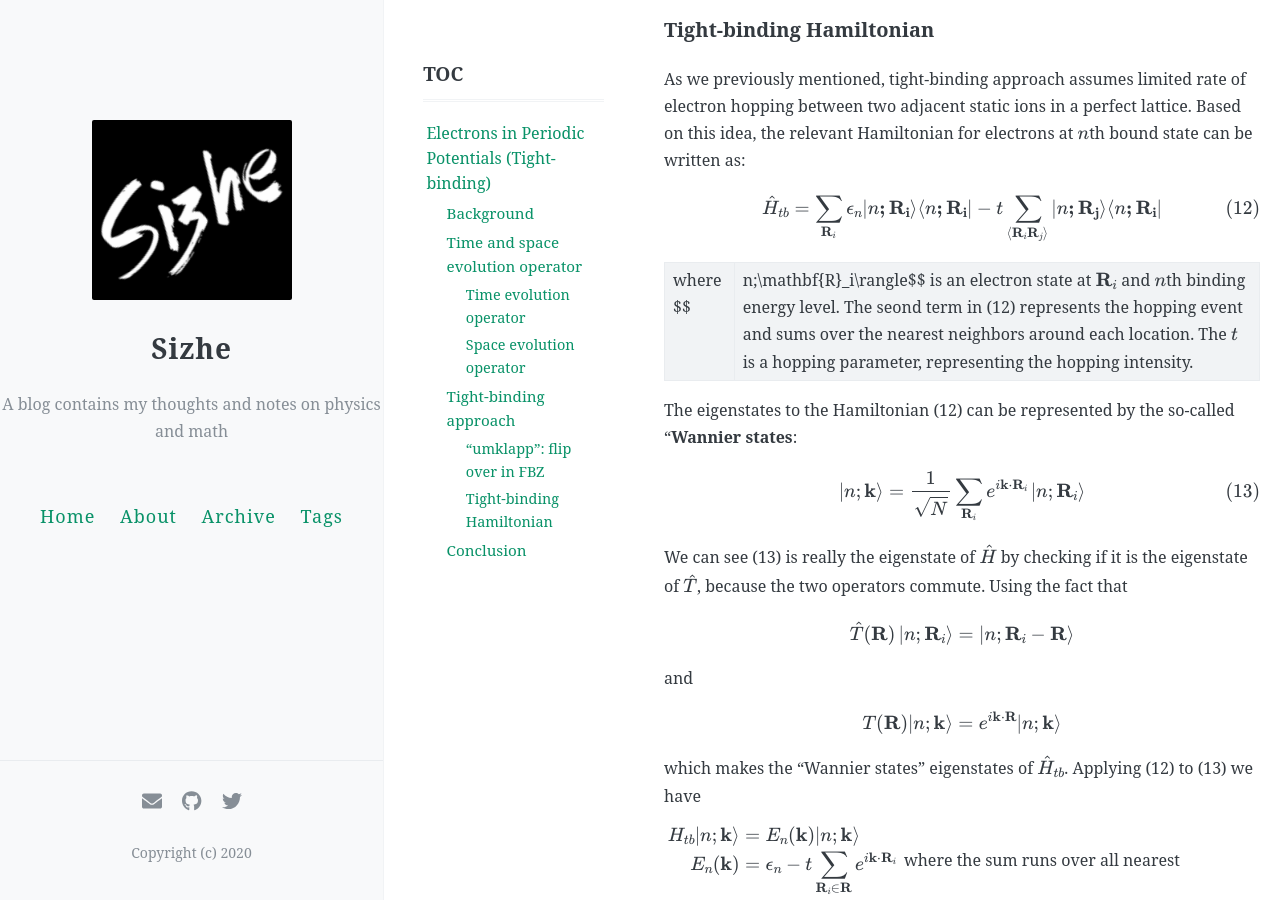
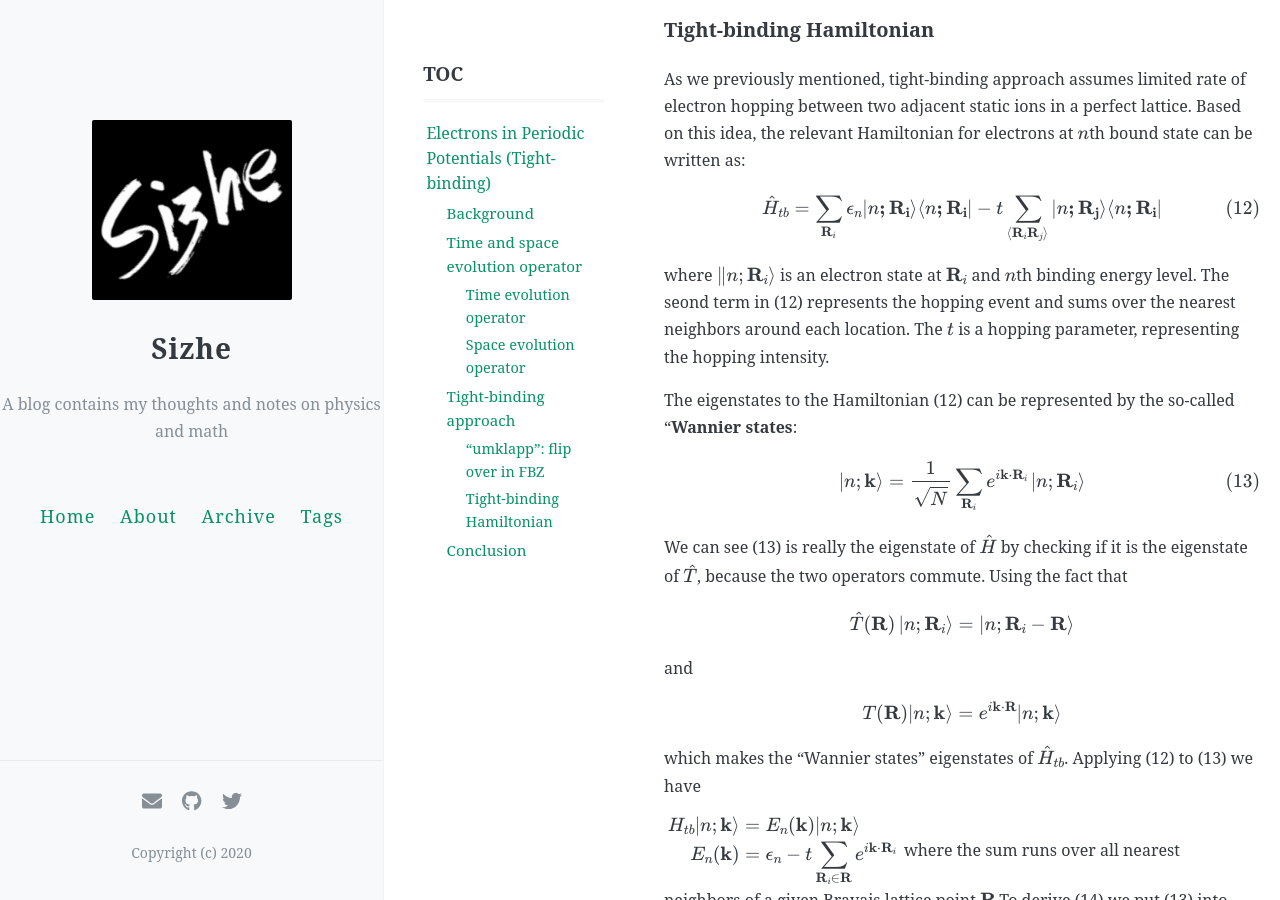
Before and after one commit to Lonitch/Lonitch.github.io, a Jekyll site: the page built from _posts/2020-05-28-Translational-Operator.md, in a window 1280 px wide and 900 px high, scrolled down 5306 px. Built offline with Jekyll 4.4.1, drawn with Linux system fonts in a browser that asks for light colours; formulas are drawn with MathJax 3; comment, search, counter and statistics services are not loaded.

```diff
--- a/_posts/2020-05-28-Translational-Operator.md
+++ b/_posts/2020-05-28-Translational-Operator.md
@@ -218,7 +218,7 @@ $$
 \hat{H}_{tb}=\sum_{\mathbf{R}_i}\epsilon_n|n\mathbf{;R_i}\rangle\langle n\mathbf{;R_i}|-t\sum_{\langle \mathbf{R}_i\mathbf{R}_j\rangle}|n\mathbf{;R_j}\rangle\langle n\mathbf{;R_i}|\tag{12}
 $$
 
-where $$|n;\mathbf{R}_i\rangle$$ is an electron state at $\mathbf{R}_i$ and $n$th binding energy level. The seond term in (12) represents the hopping event and sums over the nearest neighbors around each location. The $t$ is a hopping parameter, representing the hopping intensity.
+where $$\|n;\mathbf{R}_i\rangle$$ is an electron state at $\mathbf{R}_i$ and $n$th binding energy level. The seond term in (12) represents the hopping event and sums over the nearest neighbors around each location. The $t$ is a hopping parameter, representing the hopping intensity.
 
 The eigenstates to the Hamiltonian (12) can be represented by the so-called "**Wannier states**:
 
```
